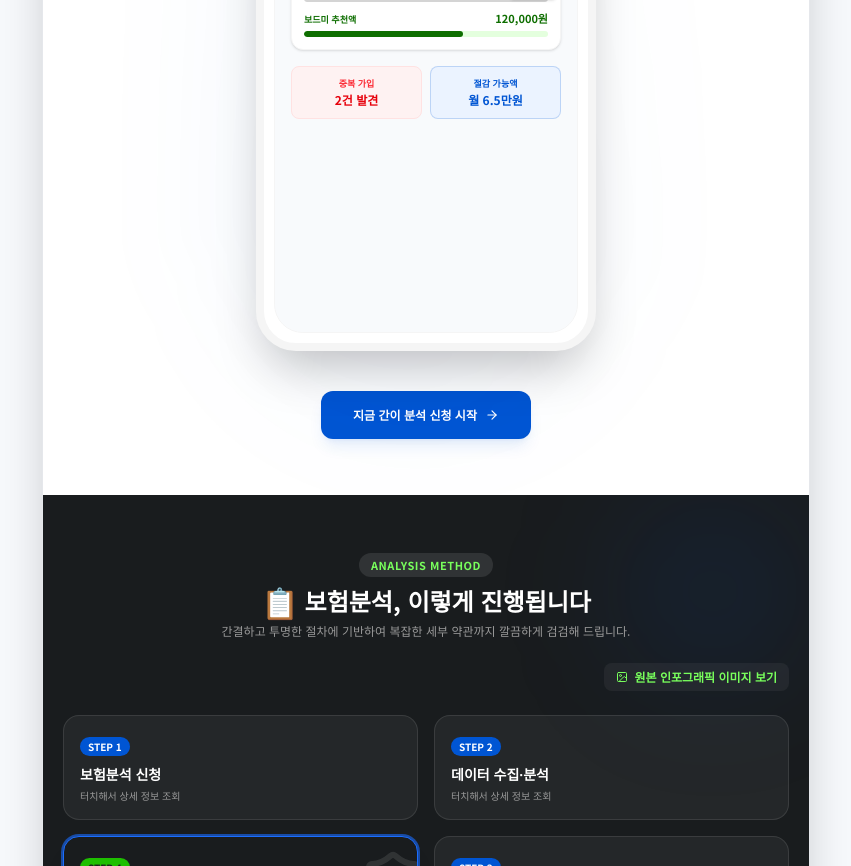
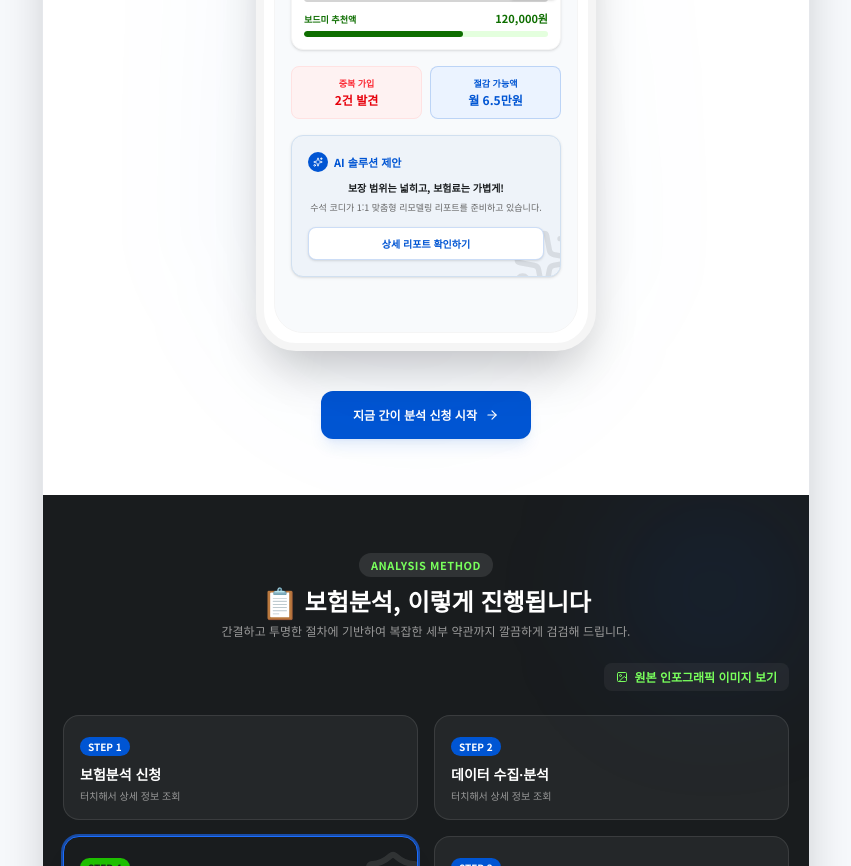
Before and after one commit to ncia/simple_consult, a React (Vite) app: page / in a window 1280 px wide. Shown: the part 4160-5026 px from the top of the page, without its empty margins (214-1065 px from the left). Built offline with nearby package versions, Linux system fonts and the light colour scheme.

Commit message:
065번째 커밋: 늘어난 600px 레이아웃에 맞춰 앞면(보험분석 결과) 하단 빈 공간에 'AI 솔루션 제안' 컨텐츠 박스 추가

```diff
--- a/src/App.tsx
+++ b/src/App.tsx
@@ -811,6 +811,30 @@ export default function App() {
                               </div>
                             </div>
 
+                            {/* AI Expert Recommendation Box (Fills the new empty space) */}
+                            <div className="bg-[#eef3f9] rounded-xl p-4 shadow-sm border border-[#d1e0f0] relative overflow-hidden">
+                              <div className="absolute -right-4 -bottom-4 opacity-10">
+                                <Sparkles size={64} />
+                              </div>
+                              <div className="relative z-10">
+                                <div className="flex items-center gap-1.5 mb-2">
+                                  <div className="w-5 h-5 bg-[#0055d3] text-white rounded-full flex items-center justify-center">
+                                    <Sparkles size={10} />
+                                  </div>
+                                  <h5 className="text-[11px] font-black text-[#0055d3]">AI 솔루션 제안</h5>
+                                </div>
+                                <p className="text-[10px] text-neutral-dark font-bold leading-relaxed mb-1">
+                                  보장 범위는 넓히고, 보험료는 가볍게!
+                                </p>
+                                <p className="text-[9px] text-neutral-gray leading-relaxed">
+                                  수석 코디가 1:1 맞춤형 리모델링 리포트를 준비하고 있습니다.
+                                </p>
+                                <button className="mt-3 w-full bg-white text-[#0055d3] font-bold text-[10px] py-2 rounded-lg shadow-sm border border-[#0055d3]/20 hover:bg-[#0055d3] hover:text-white transition-colors">
+                                  상세 리포트 확인하기
+                                </button>
+                              </div>
+                            </div>
+
                           </div>
                         </div>
                       </div>
```
